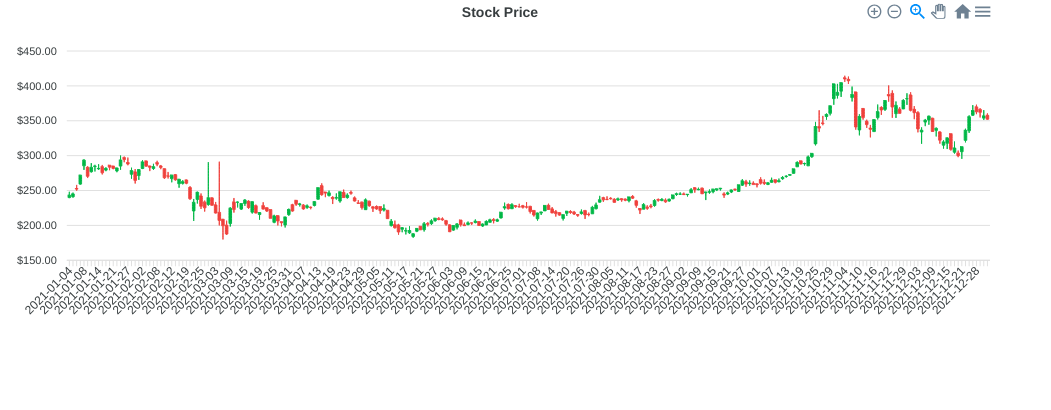
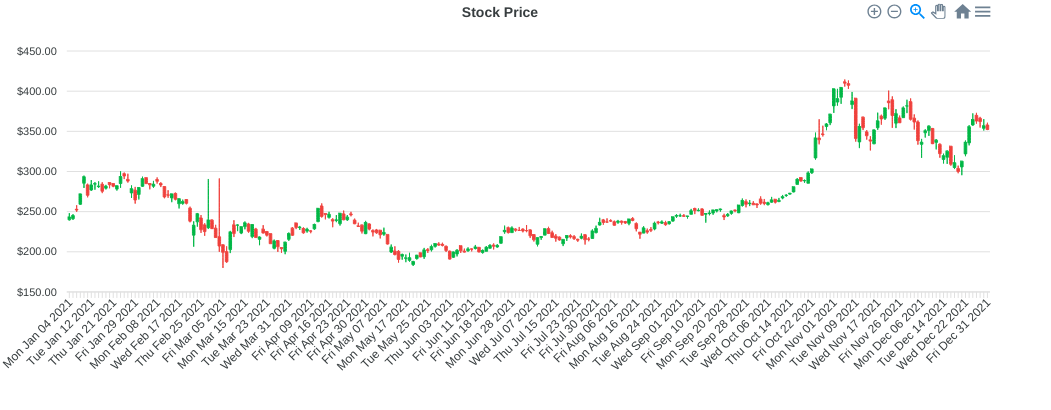
Before and after one commit to dagmawig/market-data-candlestick-chart, a React (Create React App) app: page / in a window 1280 px wide. Shown: the top 410 px of the page, without its empty margins (0-1051 px from the left). Built offline with nearby package versions, Linux system fonts and the light colour scheme.

Commit message:
feat: update date format

```diff
--- a/src/components/Home.js
+++ b/src/components/Home.js
@@ -5,9 +5,10 @@ function Home() {
     let series = [
         {
             data: data.data.Date.map((date, index)=> {
-                let formattedDate = new Date(date).toISOString().split('T')[0];
+                //console.log(new Date(date).toDateString())
+                //let formattedDate = new Date(date).toISOString().split('T')[0];
                 return {
-                    x: formattedDate,
+                    x: new Date(date).toDateString(),
                     y: [Math.round(data.data.Open[index]*100)/100, Math.round(data.data.High[index]*100)/100, Math.round(data.data.Low[index]*100)/100, Math.round(data.data.Close[index]*100)/100 ]
                 }
             })
@@ -17,7 +18,6 @@ function Home() {
     let options = {
         chart: {
           type: 'candlestick',
-          height: 350
         },
         title: {
           text: 'Stock Price',
@@ -40,7 +40,7 @@ function Home() {
 
     return (
         <div>
-            <Chart type='candlestick' width={1000} height='350' series={series} options={options} />
+            <Chart type='candlestick' width={1000} height='400' series={series} options={options} />
         </div>
     )
 }
```
